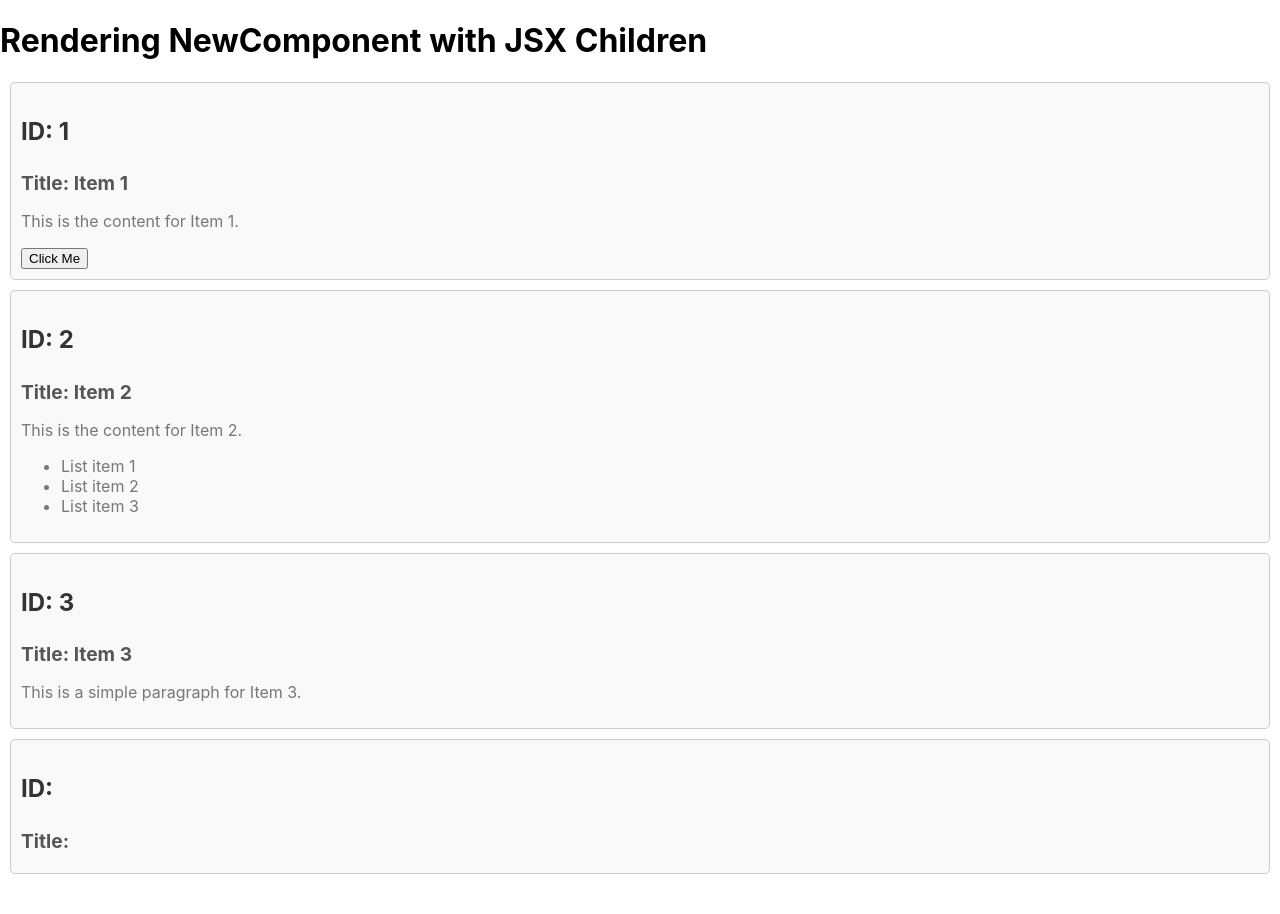
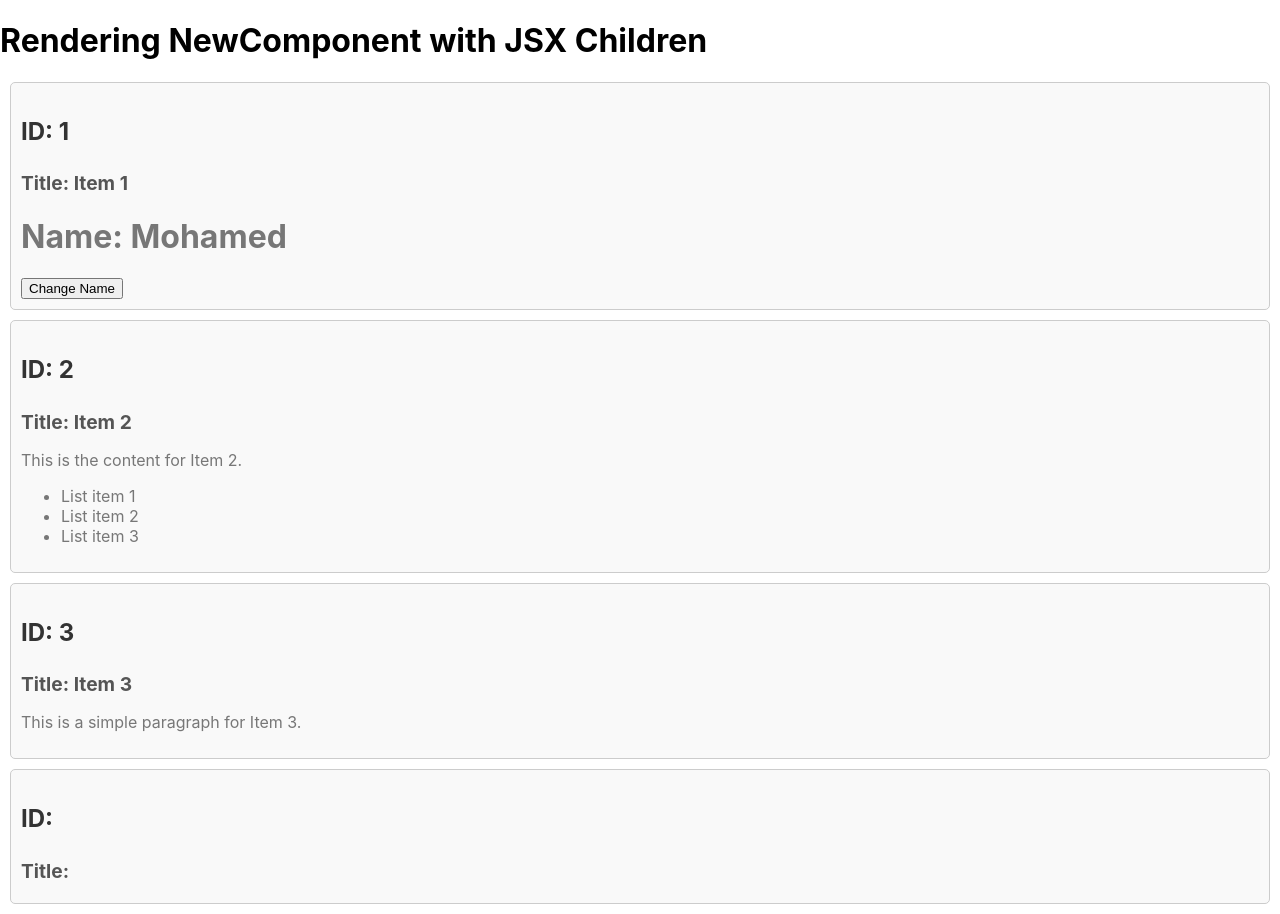
Before and after one commit to MohamedHany17m8/react, a React (Create React App) app: page / in a window 1280 px wide. Before the commit the page ends 884 px from the top, so only its background shows below. Built offline with nearby package versions, Linux system fonts and the light colour scheme.

Commit message:
use state

```diff
--- a/src/App.js
+++ b/src/App.js
@@ -1,15 +1,19 @@
 import React from "react";
 import NewComponent from "./NewComponent";
-
+import { useState } from "react";
 const App = () => {
+  const [name, setName] = useState("Mohamed");
+  const handleClick = () => {
+    setName("Hany"); // Change the name to "Hany"
+  };
   const items = [
     {
       id: 1,
       title: "Item 1",
       children: (
         <div>
-          <p>This is the content for Item 1.</p>
-          <button onClick={() => alert("Button 1 clicked!")}>Click Me</button>
+          <h1>Name: {name}</h1>
+          <button onClick={handleClick}>Change Name</button>
         </div>
       ),
     },
```
